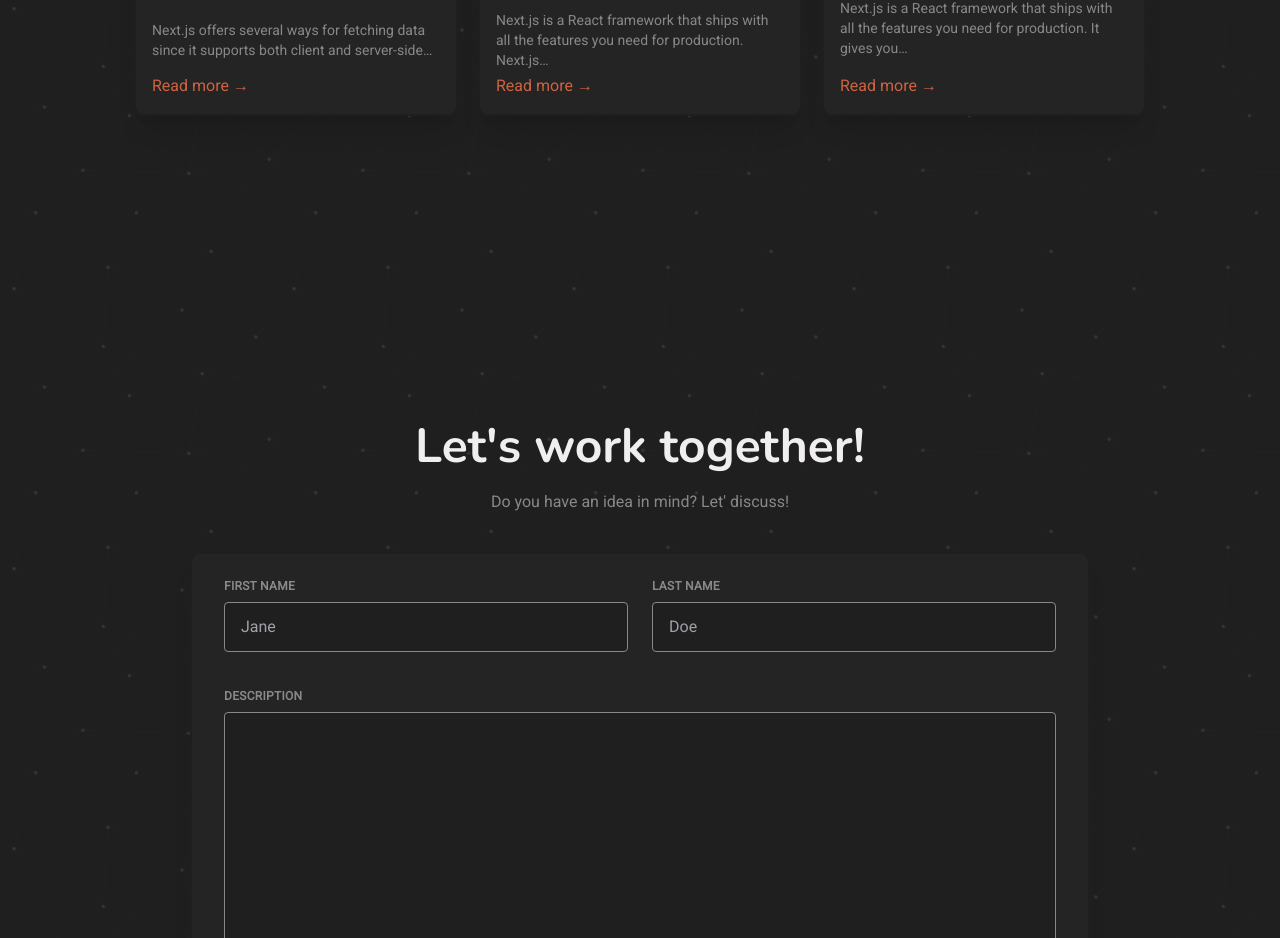
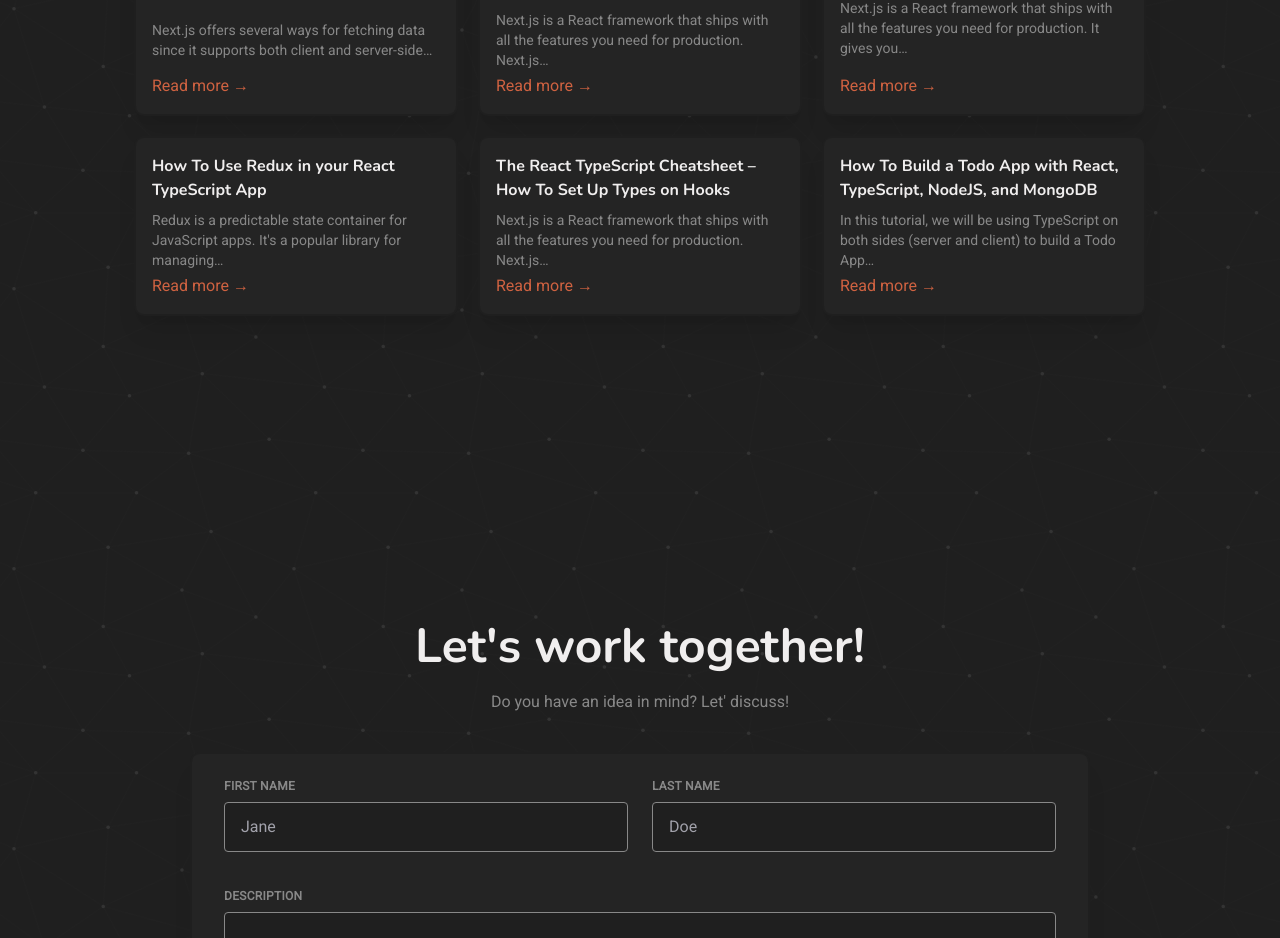
Before and after one commit to ibrahima92/ibrahiman-portfolio, a Next.js app: page / in a window 1280 px wide. Shown: the part 3561-4499 px from the top of the page. Built offline with nearby package versions, Linux system fonts and the light colour scheme.

Commit message:
articles list increased

```diff
--- a/data/index.ts
+++ b/data/index.ts
@@ -1,7 +1,7 @@
 import { Project, Skill, SocialLinks, BlogPost } from '../types'
 
 const GITHUB_URL = 'https://github.com/ibrahima92'
-export const BLOG_URL = 'https://www.ibrahima-ndaw.com/blog'
+export const BLOG_URL = 'https://www.ibrahima-ndaw.com'
 export const CODESANDBOX_URL = 'https://codesandbox.io/u/ibrahima92'
 const TWITTER_URL = 'https://twitter.com/ibrahima92_'
 const LINKEDIN_URL = 'https://www.linkedin.com/in/ibrahima-ndaw/'
@@ -82,20 +82,41 @@
 		title: 'Data fetching in Next.js — How To Use SWR',
 		description:
 			'Next.js offers several ways for fetching data since it supports both client and server-side…',
-		link: `${BLOG_URL}/data-fetching-in-nextjs-using-useswr/`,
+		link: `${BLOG_URL}/blog/data-fetching-in-nextjs-using-useswr/`,
 	},
 	{
 		id: 1,
 		title: "Routing in Next.js — A Complete Beginner's Guide",
 		description:
 			'Next.js is a React framework that ships with all the features you need for production. Next.js…',
-		link: `${BLOG_URL}/routing-in-nextjs/`,
+		link: `${BLOG_URL}/blog/routing-in-nextjs/`,
 	},
 	{
 		id: 2,
 		title: 'Introduction Guide to Next.js',
 		description:
 			'Next.js is a React framework that ships with all the features you need for production. It gives you…',
-		link: `${BLOG_URL}/introduction-to-nextjs/`,
+		link: `${BLOG_URL}/blog/introduction-to-nextjs/`,
+	},
+	{
+		id: 3,
+		title: 'How To Use Redux in your React TypeScript App',
+		description:
+			"Redux is a predictable state container for JavaScript apps. It's a popular library for managing…",
+		link: `${BLOG_URL}/blog/using-redux-with-react-typescript/`,
+	},
+	{
+		id: 4,
+		title: 'The React TypeScript Cheatsheet – How To Set Up Types on Hooks',
+		description:
+			'Next.js is a React framework that ships with all the features you need for production. Next.js…',
+		link: `${BLOG_URL}/blog/set-typescript-types-to-react-hooks/`,
+	},
+	{
+		id: 5,
+		title: 'How To Build a Todo App with React, TypeScript, NodeJS, and MongoDB',
+		description:
+			'In this tutorial, we will be using TypeScript on both sides (server and client) to build a Todo App…',
+		link: `${BLOG_URL}/blog/how-to-buil-a-todo-app-with-react-and-node-js/`,
 	},
 ]
```
